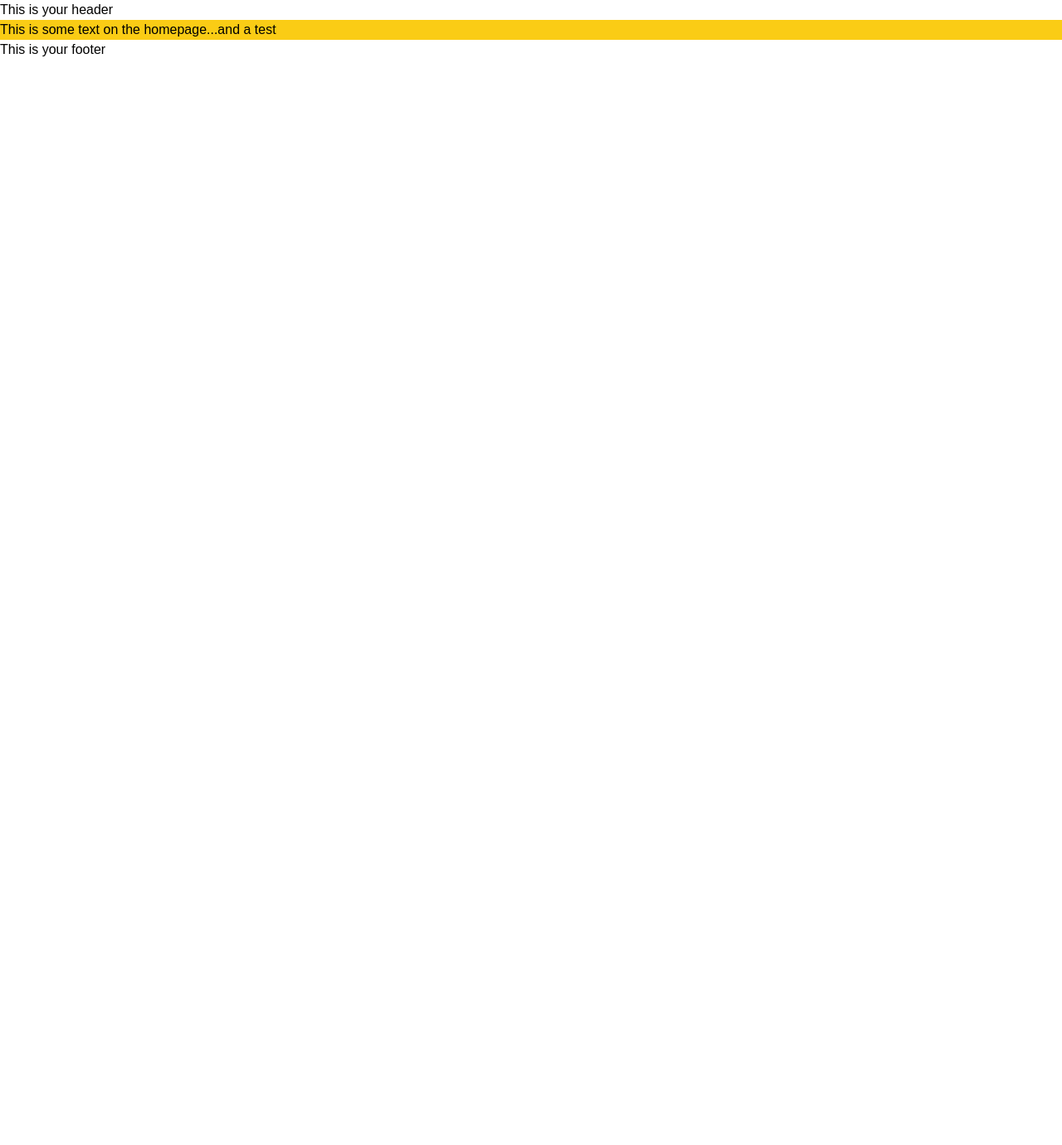
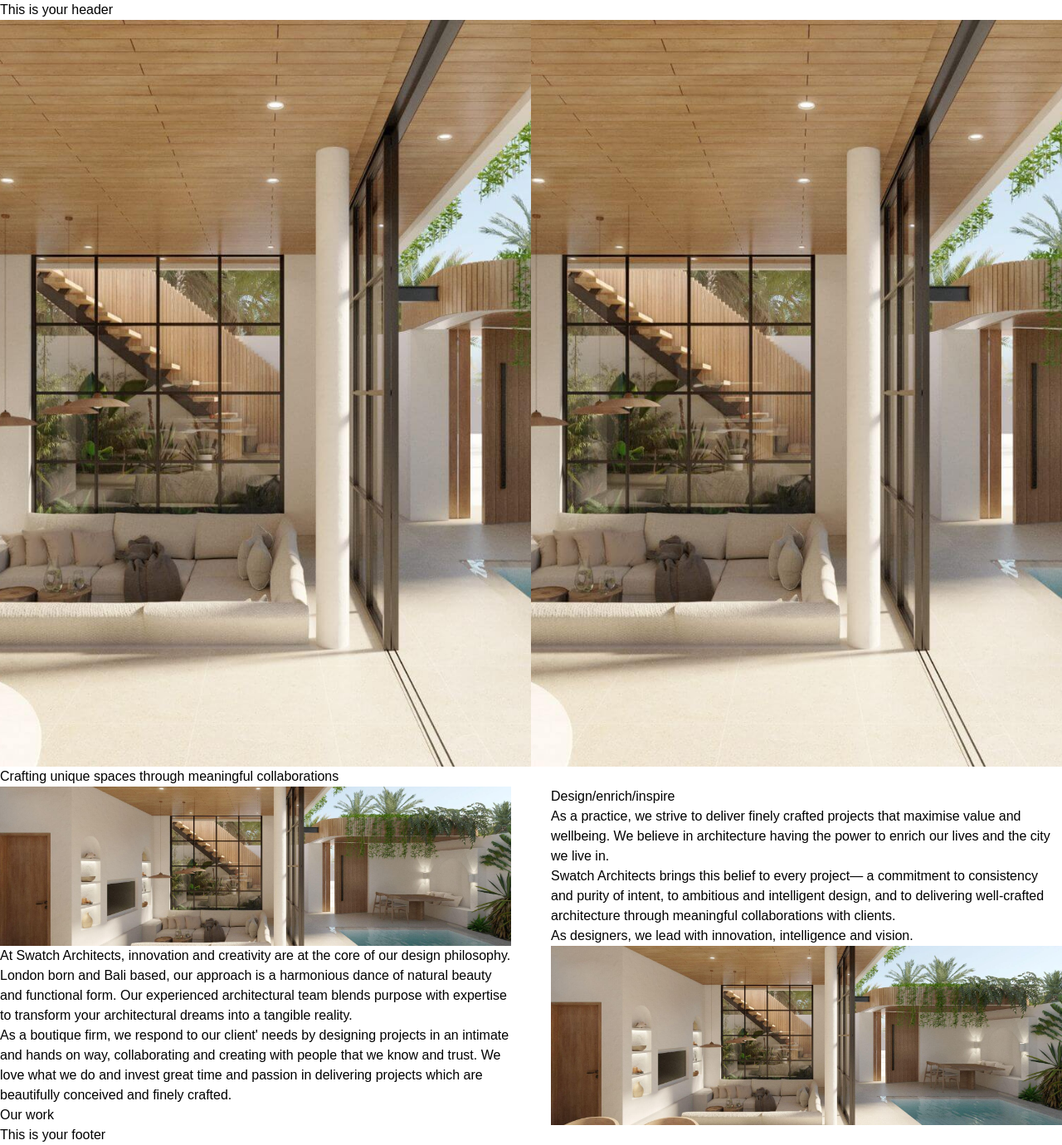
Before and after one commit to isabelleabbey/swatch-bali, a Jekyll site: the page built from index.html, in a window 1280 px wide. Shown: the whole page at 83% size. Built offline with Jekyll 4.4.1, drawn with Linux system fonts in a browser that asks for light colours; nearby versions of some CDN libraries; before the commit the page ends 900 px from its top, so only the background shows below that.

Commit message:
structure

```diff
--- a/assets/css/style.css
+++ b/assets/css/style.css
@@ -444,6 +444,11 @@ body {
   --tw-contain-style:  ;
 }
 /* Images */
+.bg-image-style {
+  background-size: cover;
+  background-position: center;
+  background-repeat: no-repeat;
+}
 /* Forms */
 .focus-main:focus {
   outline: 2px solid transparent;
@@ -490,11 +495,17 @@ body {
 .flex {
   display: flex;
 }
+.grid {
+  display: grid;
+}
 .hidden {
   display: none;
 }
 .h-screen {
   height: 100vh;
+}
+.min-h-\[100vh\] {
+  min-height: 100vh;
 }
 .w-full {
   width: 100%;
@@ -502,8 +513,14 @@ body {
 .flex-grow {
   flex-grow: 1;
 }
+.transform {
+  transform: translate(var(--tw-translate-x), var(--tw-translate-y)) rotate(var(--tw-rotate)) skewX(var(--tw-skew-x)) skewY(var(--tw-skew-y)) scaleX(var(--tw-scale-x)) scaleY(var(--tw-scale-y));
+}
 .cursor-pointer {
   cursor: pointer;
+}
+.grid-cols-2 {
+  grid-template-columns: repeat(2, minmax(0, 1fr));
 }
 .flex-wrap {
   flex-wrap: wrap;
@@ -520,6 +537,9 @@ body {
 .justify-items-center {
   justify-items: center;
 }
+.gap-12 {
+  gap: 3rem;
+}
 .gap-4 {
   gap: 1rem;
 }
@@ -531,10 +551,6 @@ body {
 }
 .bg-light {
   background-color: #;
-}
-.bg-yellow-400 {
-  --tw-bg-opacity: 1;
-  background-color: rgb(250 204 21 / var(--tw-bg-opacity));
 }
 .p-2 {
   padding: 0.5rem;
--- a/index.html
+++ b/index.html
@@ -1,11 +1,71 @@
 ---
 layout: default
+title: Page Title
+header:
+  image-left:
+    image_path: /images/temporary/swatch-architects-bali-design-studio-amari-two-bed-7.jpg
+    image_focus:
+  image-right:
+    image_path: /images/temporary/swatch-architects-bali-design-studio-amari-two-bed-7.jpg
+    image_focus:
+about:
+  image:
+    image_path: /images/temporary/swatch-architects-bali-design-studio-amari-two-bed-7.jpg
+    image_focus:
+philosophy:
+  image:
+    image_path: /images/temporary/swatch-architects-bali-design-studio-amari-two-bed-7.jpg
+    image_focus:
 seo:
-  title: This should appear in the browser tab
-  description:
-  keywords:
-  social_image:
-  hide-from-google: false
+ meta-description:
+ keywords:
+ social_image:
+ twitter_card:
+ twitter_description:
+ type: website
+ hide-from-google: false
 ---
 
-<p class="bg-yellow-400"> This is some text on the homepage...and a test </p>
+<!-- Hero Banner -->
+<section class="grid grid-cols-2">
+
+    <!-- Left Column -->
+    <div class="bg-image-style min-h-[100vh]" style="background-image: url('{{ page.header.image-left.image_path }}'); background-position: {{ page.header.image.image_focus }};"></div>
+
+    <!-- Right Column -->
+    <div class="bg-image-style" style="background-image: url('{{ page.header.image-right.image_path }}'); background-position: {{ page.header.image-right.image_focus }};"></div>
+</section>
+
+<!-- About Section -->
+<section>
+  <h2>Crafting unique spaces through meaningful collaborations</h2>
+
+  <!-- Image -->
+  <div class="grid grid-cols-2 gap-12">
+    <div class="bg-image-style" style="background-image: url('{{ page.about.image.image_path }}'); background-position: {{ page.about.image.image_focus }};"></div>
+
+  <!-- Text -->
+    <div>
+      <span>Design/enrich/inspire</span>
+      <div>
+        <p>As a practice, we strive to deliver finely crafted projects that maximise value and wellbeing. We believe in architecture having the power to enrich our lives and the city we live in.</p>Swatch Architects brings this belief to every project— a commitment to consistency and purity of intent, to ambitious and intelligent design, and to delivering well-crafted architecture through meaningful collaborations with clients.</p><p>As designers, we lead with innovation, intelligence and vision.</p>
+      </div>
+    </div>
+
+  </div>
+</section>
+
+<!-- Philosophy -->
+<section class="grid grid-cols-2 gap-12">
+
+  <!-- Text -->
+  <div>
+    <h2 class="editable">At Swatch Architects, innovation and creativity are at the core of our design philosophy.</h2>
+    <p>London born and Bali based, our approach is a harmonious dance of natural beauty and functional form. Our experienced architectural team blends purpose with expertise to transform your architectural dreams into a tangible reality.</p>
+    <p>As a boutique firm, we respond to our client' needs by designing projects in an intimate and hands on way, collaborating and creating with people that we know and trust. We love what we do and invest great time and passion in delivering projects which are beautifully conceived and finely crafted.</p>
+    <a href="#">Our work</a>
+  </div>
+
+  <!-- Image -->
+  <div class="bg-image-style" style="background-image: url('{{ page.philosophy.image.image_path }}'); background-position: {{ page.philosophy.image.image_focus }};"></div>
+</section>
```
Also changed, not shown: images/temporary/swatch-architects-bali-design-studio-amari-two-bed-7.jpg (added).
